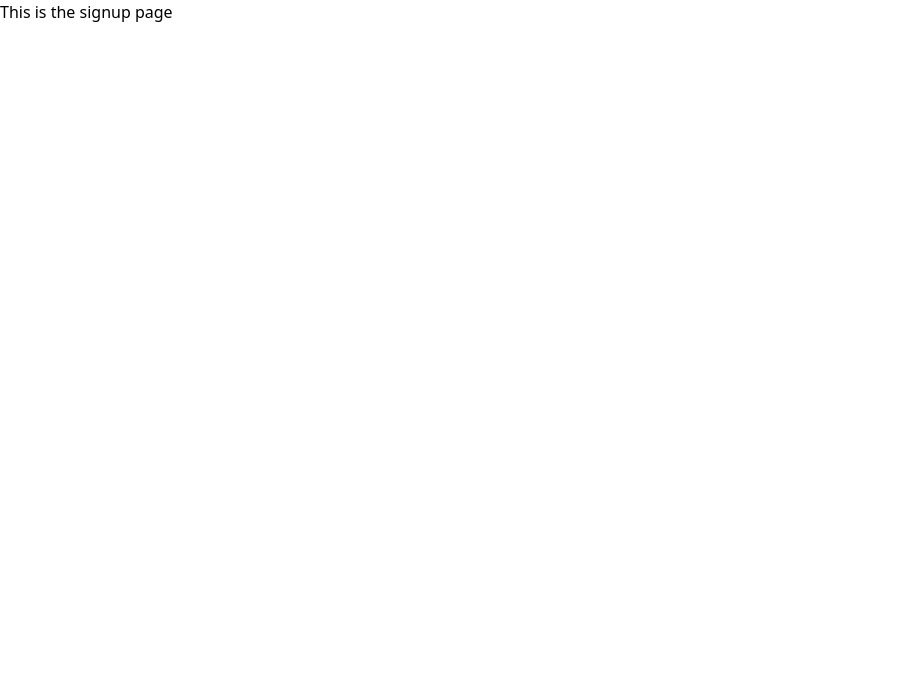
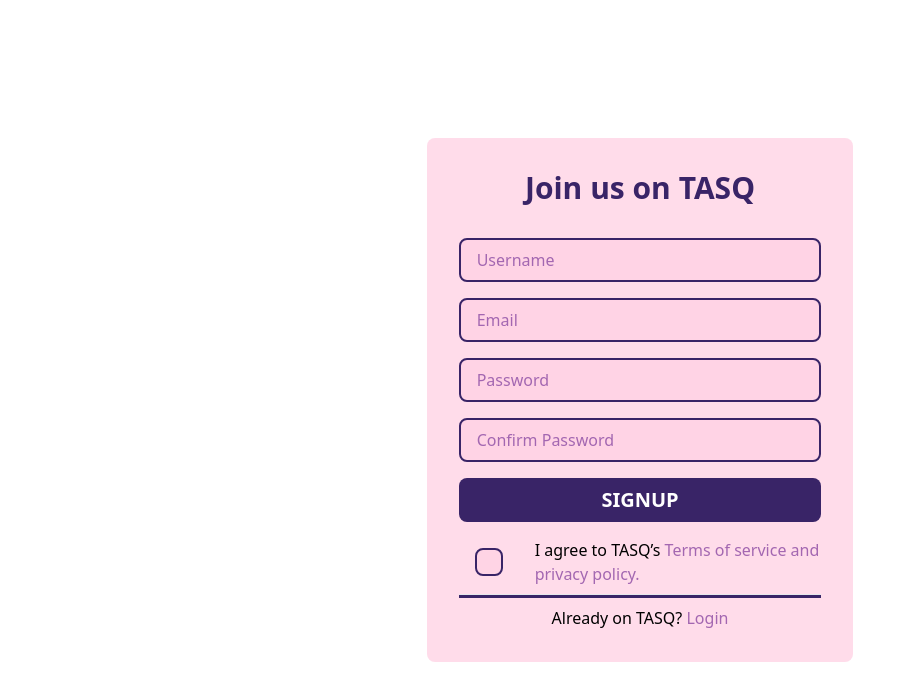
Before and after one commit to ClydeMondero/task-management-app, a React (Create React App) app in the folder frontend/: page /signup in a window 1280 px wide. Shown: the top 700 px of the page, without its empty margins (0-916 px from the left). Built offline with nearby package versions, Linux system fonts and the light colour scheme.

Commit message:
feat: added signup page template

```diff
--- a/frontend/src/App.js
+++ b/frontend/src/App.js
@@ -3,9 +3,6 @@
 import { Home, Login, Signup } from "./pages";
 
 function App() {
-  useEffect(() => {
-    document.title = "TASQ - Login"
-  }, [])
   return (
     <>
       <Routes>
--- a/frontend/src/pages/Login.js
+++ b/frontend/src/pages/Login.js
@@ -1,9 +1,12 @@
-import { useState } from "react";
+import { useState, useEffect } from "react";
 import { ToastContainer, toast } from "react-toastify";
 import axios from "axios";
 import { Link, useNavigate } from "react-router-dom";
 
 function Login() {
+    useEffect(() => {
+        document.title = "TASQ - Login"
+    }, [])
     const navigate = useNavigate();
 
     //state for input fields
@@ -75,7 +78,7 @@
 
     return (
         <div className="flex items-center justify-center h-lvh">
-            <div className="flex flex-col gap-8 p-8 bg-secondary-bg h-3/4 w-1/3 rounded-lg">
+            <div className="flex flex-col gap-8 p-8 bg-secondary-bg h-max w-1/3 rounded-lg">
                 <p className="self-center text-3xl font-bold text-primary">Welcome to TASQ</p>
                 <form className="flex flex-col gap-4 outline-none" onSubmit={handleSubmit}>
                     <input name="email" className="input" type="text" placeholder="Email" value={email} onChange={handleOnChange} />
@@ -83,7 +86,7 @@
 
                     <div className="flex flex-col gap-4">
                         <p className="text-secondary">Forgot your password?</p>
-                        <input className="bg-primary text-white text-xl font-bold w-full py-2 px-4 rounded-lg" type="submit" value="LOGIN" />
+                        <input className="bg-primary text-white text-xl font-bold w-full py-2 px-4 rounded-lg hover:opacity-80" type="submit" value="LOGIN" />
                     </div>
 
                     <div className="flex flex-col gap-2">
--- a/frontend/src/pages/Signup.js
+++ b/frontend/src/pages/Signup.js
@@ -1,8 +1,107 @@
+import { useState, useEffect } from "react";
+import { ToastContainer, toast } from "react-toastify";
+import axios from "axios";
+import { Link, useNavigate } from "react-router-dom";
+
 function Signup() {
+    useEffect(() => {
+        document.title = "TASQ - Signup"
+    }, [])
+    const navigate = useNavigate();
+
+    //state for input fields
+    const [input, setInput] = useState({
+        email: "",
+        password: ""
+    });
+
+    const { email, password } = input;
+
+    //update the input fields state on change
+    const handleOnChange = (e) => {
+        const { name, value } = e.target;
+
+        setInput({
+            ...input,
+            [name]: value
+        })
+    }
+
+    //success toast
+    const handleSuccess = (msg) => {
+        toast.success(msg, {
+            position: "bottom-left"
+        })
+    }
+
+    //error toast
+    const handleError = (err) => {
+        toast.error(err, {
+            position: "bottom-left"
+        })
+    }
+
+    const handleSubmit = async (e) => {
+        e.preventDefault();
+
+        try {
+            const { data } = await axios.post(
+                "http://localhost:4000/auth/login",
+                {
+                    ...input,
+                },
+                { withCredentials: true }
+            );
+
+            console.log(data);
+
+            const { success, message } = data;
+
+            if (success) {
+                handleSuccess(message);
+                setTimeout(() => {
+                    navigate("/");
+                }, 1000);
+            } else {
+                handleError(message);
+            }
+
+            setInput({
+                ...input,
+                email: "",
+                password: ""
+            })
+        } catch (error) {
+            console.log(error)
+        }
+    }
+
     return (
-        <>
-            This is the signup page
-        </>
+        <div className="flex items-center justify-center h-lvh">
+            <div className="flex flex-col gap-8 p-8 bg-secondary-bg h-max w-1/3 rounded-lg">
+                <p className="self-center text-3xl font-bold text-primary">Join us on TASQ</p>
+                <form className="flex flex-col gap-4 outline-none" onSubmit={handleSubmit}>
+                    <input name="username" className="input" type="text" placeholder="Username" />
+                    <input name="email" className="input" type="text" placeholder="Email" value={email} onChange={handleOnChange} />
+                    <input name="password" className="input" type="password" placeholder="Password" value={password} onChange={handleOnChange} />
+                    <input name="confirmPassword" className="input" type="password" placeholder="Confirm Password" />
+
+                    <div className="flex flex-col gap-4">
+                        <input className="bg-primary text-white text-xl font-bold w-full py-2 px-4 rounded-lg hover:opacity-80" type="submit" value="SIGNUP" />
+                    </div>
+
+                    <div className="flex flex-col gap-2 ">
+                        <div className="flex items-center justify-center gap-4 w-full">
+                            <input className="appearance-none bg-secondary-bg mx-4 p-3 border-primary border-2 rounded-lg text-center checked:after:content-['\2713'] checked:py-0 checked:px-[0.38rem]" type="checkbox" />
+                            <p>I agree to TASQ’s <span className="text-secondary">Terms of service and privacy policy.</span></p>
+                        </div>
+                        <hr className="bg-primary h-[0.20rem]" />
+                        <p className="self-center">Already on TASQ?<Link to={"/login"}><span className="text-secondary"> Login</span></Link></p>
+                    </div>
+                </form>
+            </div >
+            <ToastContainer />
+        </div >
     )
 }
 
```
